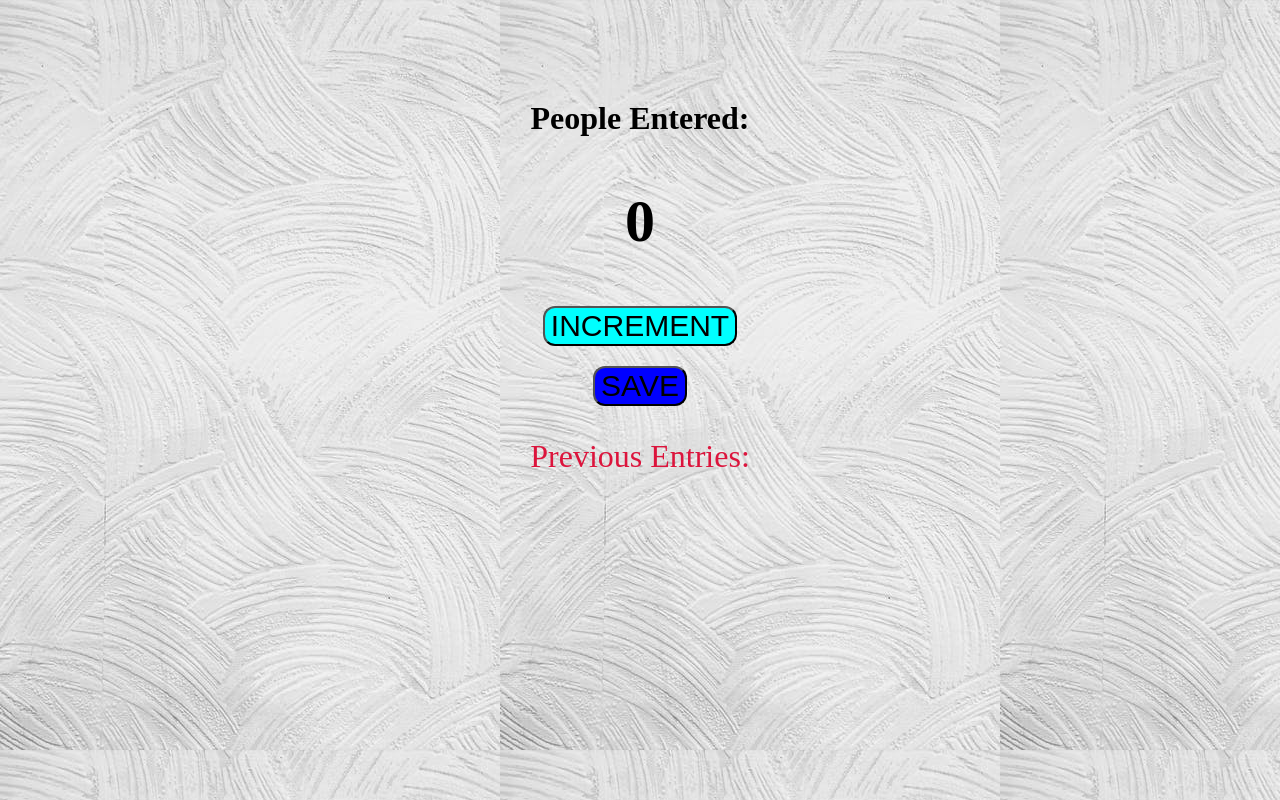
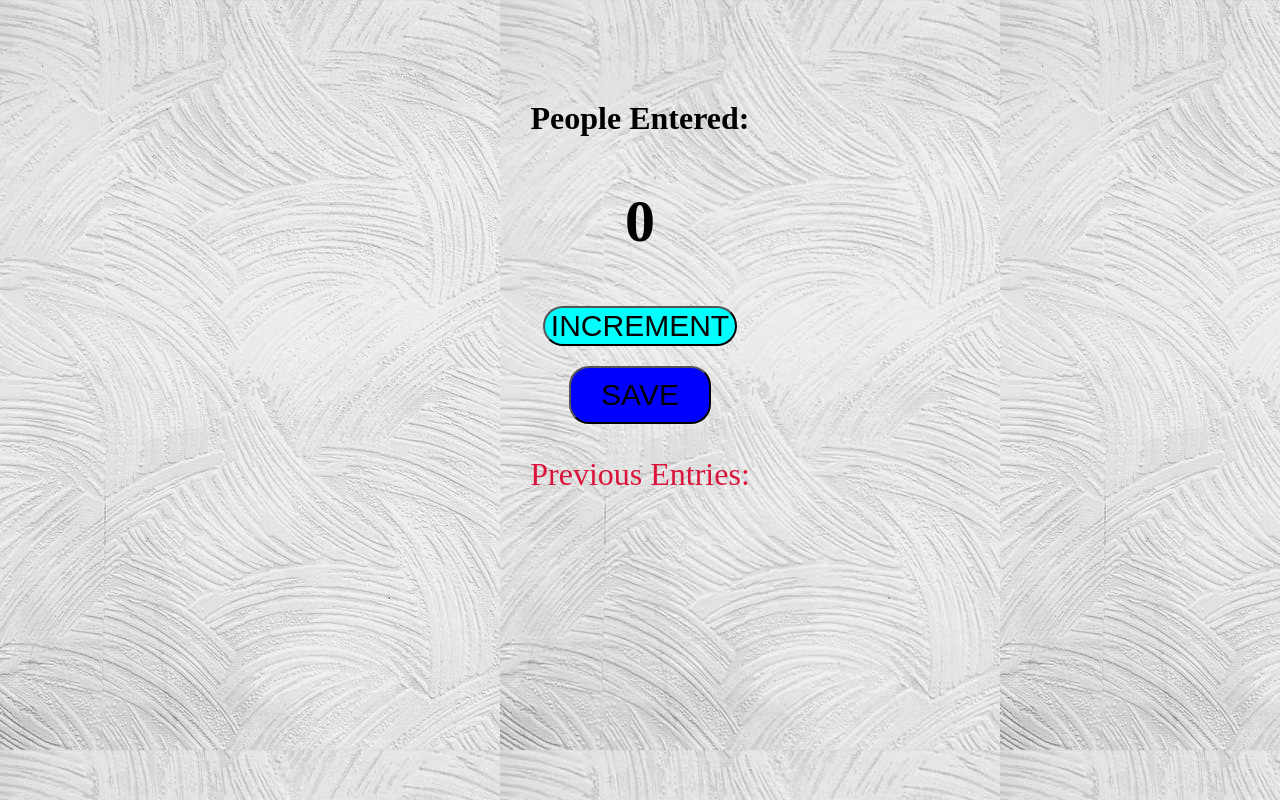
Before and after one commit to kenyan-coder/Js-Counter-App, a plain HTML site: page index.html in a window 1280 px wide. Drawn offline with Linux system fonts and the light colour scheme.

```diff
--- a/index.css
+++ b/index.css
@@ -13,16 +13,19 @@ h1{
 #increment-btn {
     background-color: aqua;
     font-size: 30px;
-    border-radius: 12px;
+    border-radius: 20px;
     margin: auto;
+    cursor: pointer;
     display: block;
 
 }
 #save-btn{
     background-color: blue;
+    cursor: pointer;
     margin: auto;
     display: block;
-    border-radius: 12px;
+    border-radius: 20px;
+    padding: 10px 30px;
     margin-top: 20px;
     font-size: 30px;
 }
```
